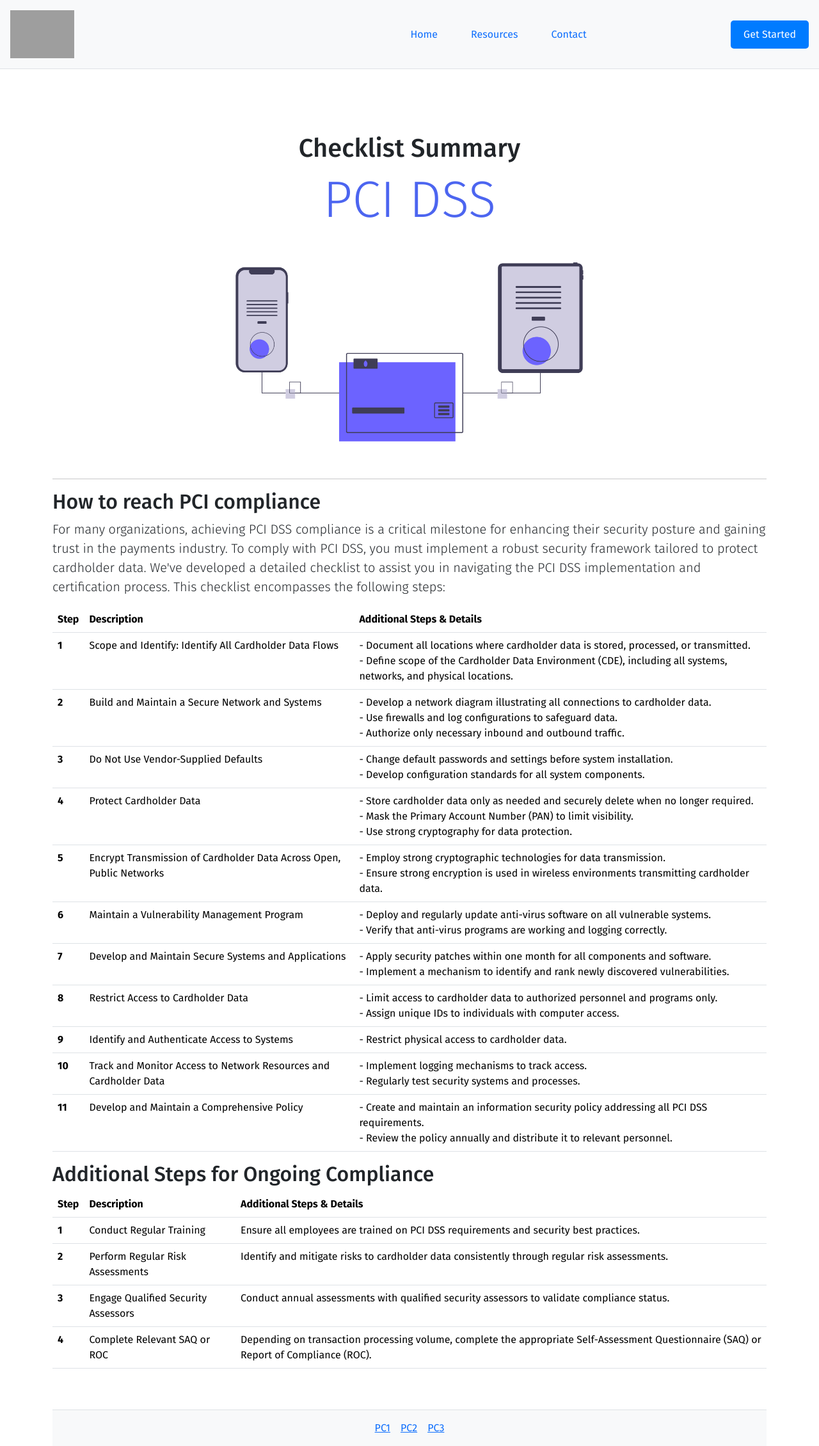
After one commit to jonnych6/CertificationWeb-2, a Flask app: page /PCI_DSS_checklist in a window 1280 px wide. The commit adds this page. Shown: the whole page at 64% size. Run offline with Flask 3, Linux system fonts and the light colour scheme; grey boxes are pictures that could not be loaded.

Commit message:
added pci_dss_checklist and finished content

```diff
--- a/app.py
+++ b/app.py
@@ -6,6 +6,8 @@ app = Flask(__name__)
 def home():
     return render_template('home.html')
 
+
+### home page per certification
 @app.route('/SOC1')
 def soc1():
     return render_template('individual_certs/SOC1.html')
@@ -25,6 +27,14 @@ def PCI():
 @app.route('/ISO27001')
 def ISO27001():
     return render_template('individual_certs/ISO27001.html')
+
+### end off home page per certification
+
+###checklist routes per certification
+
+@app.route('/PCI_DSS_checklist')
+def PCI_DSS_checklist():
+    return render_template('/PCI_DSS/PCI_DSS_checklist.html')
 
 @app.route('/ISO27001_checklist')
 def ISO27001_checklist():
@@ -46,6 +56,9 @@ def soc2_type1_checklist():
 def soc2_type2_checklist():
     return render_template('/SOCx/soc2_type2.html')
 
+### end of checklist routes per certification
+
+
 ## SOC comparison routes
 @app.route('/comp_soc1_soc2')
 def comp_soc1_soc2():
--- /dev/null
+++ b/templates/PCI_DSS/PCI_DSS_checklist.html
@@ -0,0 +1,190 @@
+{% extends "layout.html" %} {% block title %}Resources{% endblock %} {% block
+content %}
+
+<div class="container text-center" style="margin-top: 100px">
+  <h1>Checklist Summary</h1>
+  <h1 class="display-1" style="color: #4c65f0">PCI DSS</h1>
+  <img
+    src="static\images\PCI_DSS\PCI_DSS_checklist.png"
+    style="width: 60%; height: auto"
+  />
+  <hr />
+</div>
+
+<div class="container">
+  <div class="col">
+    <h2>How to reach PCI compliance</h2>
+    <p class="lead">
+      For many organizations, achieving PCI DSS compliance is a critical
+      milestone for enhancing their security posture and gaining trust in the
+      payments industry. To comply with PCI DSS, you must implement a robust
+      security framework tailored to protect cardholder data. We've developed a
+      detailed checklist to assist you in navigating the PCI DSS implementation
+      and certification process. This checklist encompasses the following steps:
+    </p>
+    <div class="d-flex justify-content-center">
+      <table class="table">
+        <thead>
+          <tr>
+            <th scope="col">Step</th>
+            <th scope="col">Description</th>
+            <th scope="col">Additional Steps & Details</th>
+          </tr>
+        </thead>
+        <tbody>
+          <tr>
+            <th scope="row">1</th>
+            <td>Scope and Identify: Identify All Cardholder Data Flows</td>
+            <td>
+              - Document all locations where cardholder data is stored,
+              processed, or transmitted.<br />- Define scope of the Cardholder
+              Data Environment (CDE), including all systems, networks, and
+              physical locations.
+            </td>
+          </tr>
+          <tr>
+            <th scope="row">2</th>
+            <td>Build and Maintain a Secure Network and Systems</td>
+            <td>
+              - Develop a network diagram illustrating all connections to
+              cardholder data.<br />- Use firewalls and log configurations to
+              safeguard data.<br />- Authorize only necessary inbound and
+              outbound traffic.
+            </td>
+          </tr>
+          <tr>
+            <th scope="row">3</th>
+            <td>Do Not Use Vendor-Supplied Defaults</td>
+            <td>
+              - Change default passwords and settings before system
+              installation.<br />- Develop configuration standards for all
+              system components.
+            </td>
+          </tr>
+          <tr>
+            <th scope="row">4</th>
+            <td>Protect Cardholder Data</td>
+            <td>
+              - Store cardholder data only as needed and securely delete when no
+              longer required.<br />- Mask the Primary Account Number (PAN) to
+              limit visibility.<br />- Use strong cryptography for data
+              protection.
+            </td>
+          </tr>
+          <tr>
+            <th scope="row">5</th>
+            <td>
+              Encrypt Transmission of Cardholder Data Across Open, Public
+              Networks
+            </td>
+            <td>
+              - Employ strong cryptographic technologies for data
+              transmission.<br />- Ensure strong encryption is used in wireless
+              environments transmitting cardholder data.
+            </td>
+          </tr>
+          <tr>
+            <th scope="row">6</th>
+            <td>Maintain a Vulnerability Management Program</td>
+            <td>
+              - Deploy and regularly update anti-virus software on all
+              vulnerable systems.<br />- Verify that anti-virus programs are
+              working and logging correctly.
+            </td>
+          </tr>
+          <tr>
+            <th scope="row">7</th>
+            <td>Develop and Maintain Secure Systems and Applications</td>
+            <td>
+              - Apply security patches within one month for all components and
+              software.<br />- Implement a mechanism to identify and rank newly
+              discovered vulnerabilities.
+            </td>
+          </tr>
+          <tr>
+            <th scope="row">8</th>
+            <td>Restrict Access to Cardholder Data</td>
+            <td>
+              - Limit access to cardholder data to authorized personnel and
+              programs only.<br />- Assign unique IDs to individuals with
+              computer access.
+            </td>
+          </tr>
+          <tr>
+            <th scope="row">9</th>
+            <td>Identify and Authenticate Access to Systems</td>
+            <td>- Restrict physical access to cardholder data.</td>
+          </tr>
+          <tr>
+            <th scope="row">10</th>
+            <td>
+              Track and Monitor Access to Network Resources and Cardholder Data
+            </td>
+            <td>
+              - Implement logging mechanisms to track access.<br />- Regularly
+              test security systems and processes.
+            </td>
+          </tr>
+          <tr>
+            <th scope="row">11</th>
+            <td>Develop and Maintain a Comprehensive Policy</td>
+            <td>
+              - Create and maintain an information security policy addressing
+              all PCI DSS requirements.<br />- Review the policy annually and
+              distribute it to relevant personnel.
+            </td>
+          </tr>
+        </tbody>
+      </table>
+    </div>
+    <h2>Additional Steps for Ongoing Compliance</h2>
+    <div class="d-flex justify-content-center">
+      <table class="table">
+        <thead>
+          <tr>
+            <th scope="col">Step</th>
+            <th scope="col">Description</th>
+            <th scope="col">Additional Steps & Details</th>
+          </tr>
+        </thead>
+        <tbody>
+          <tr>
+            <th scope="row">1</th>
+            <td>Conduct Regular Training</td>
+            <td>
+              Ensure all employees are trained on PCI DSS requirements and
+              security best practices.
+            </td>
+          </tr>
+          <tr>
+            <th scope="row">2</th>
+            <td>Perform Regular Risk Assessments</td>
+            <td>
+              Identify and mitigate risks to cardholder data consistently
+              through regular risk assessments.
+            </td>
+          </tr>
+          <tr>
+            <th scope="row">3</th>
+            <td>Engage Qualified Security Assessors</td>
+            <td>
+              Conduct annual assessments with qualified security assessors to
+              validate compliance status.
+            </td>
+          </tr>
+          <tr>
+            <th scope="row">4</th>
+            <td>Complete Relevant SAQ or ROC</td>
+            <td>
+              Depending on transaction processing volume, complete the
+              appropriate Self-Assessment Questionnaire (SAQ) or Report of
+              Compliance (ROC).
+            </td>
+          </tr>
+        </tbody>
+      </table>
+    </div>
+  </div>
+
+  {% endblock %}
+</div>
```
Also changed, not shown: templates/individual_certs/PCI_DSS.html (+11 -0 lines), static/images/PCI_DSS/PCI_DSS_checklist.png (added).
